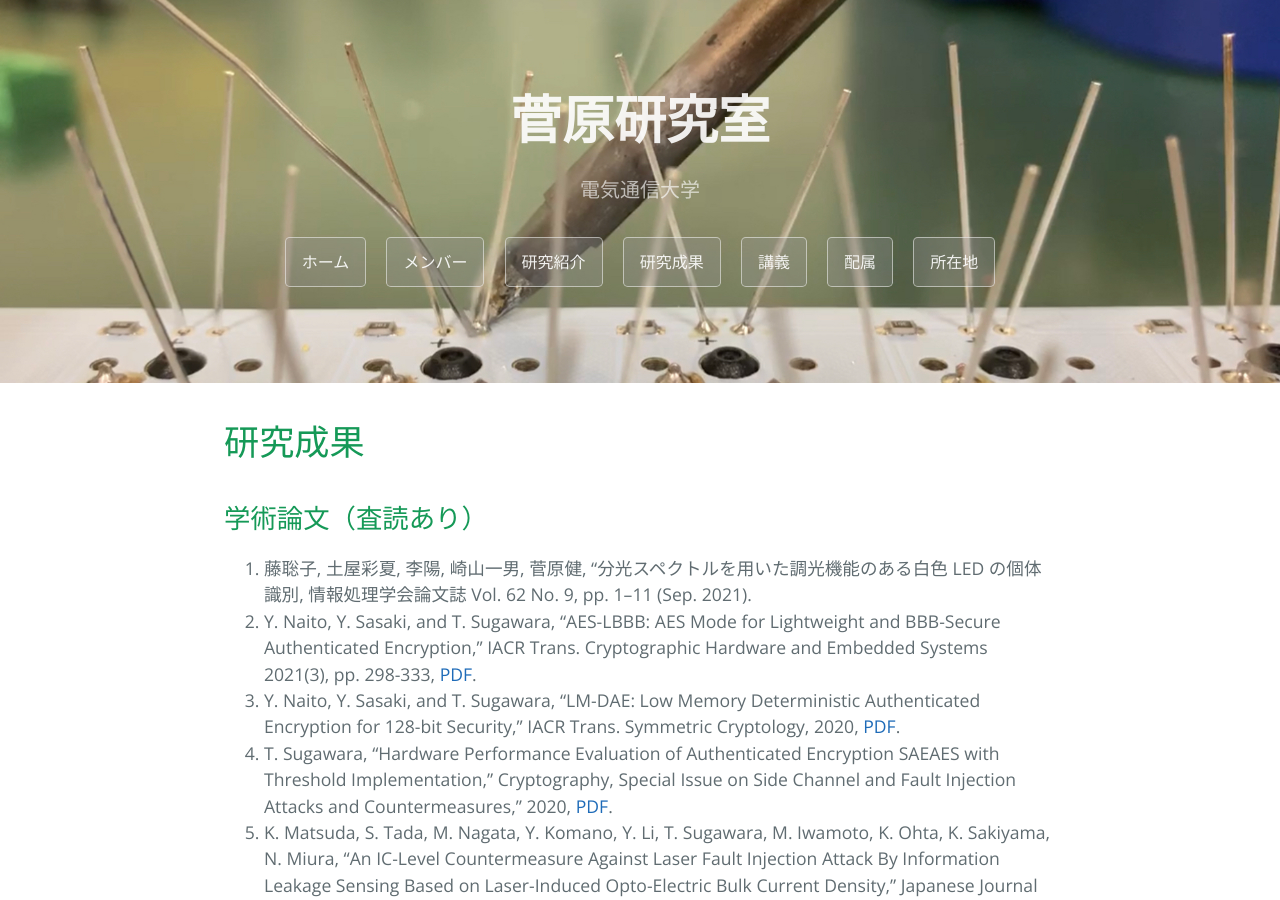
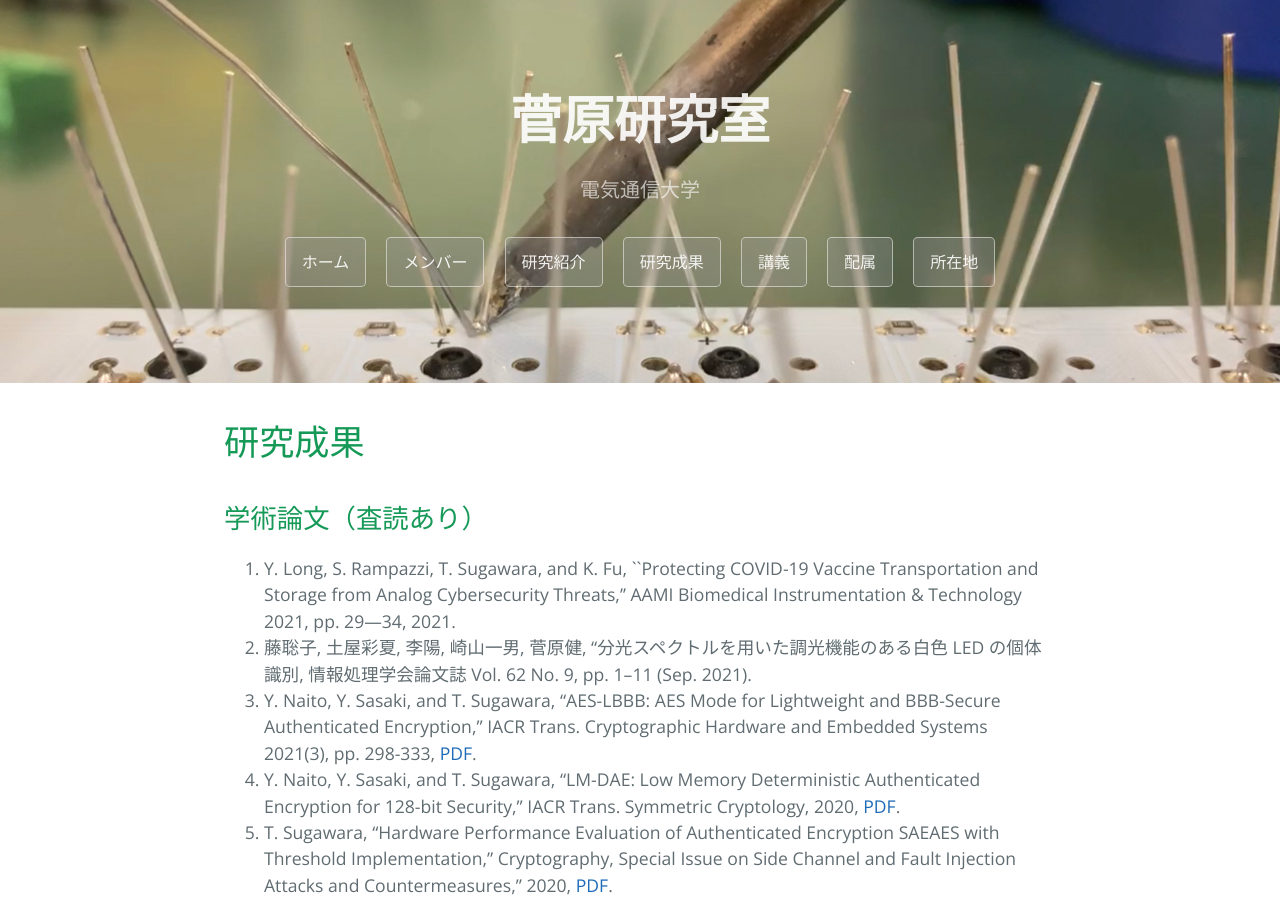
Before and after one commit to sugawara-bbbb/weblab, a Jekyll site: the page built from publication.md, in a window 1280 px wide and 900 px high. Built offline with Jekyll 4.4.1, drawn with Linux system fonts in a browser that asks for light colours; our own code applies the rules of GitHub Pages for plain Markdown files.

Commit message:
publication

```diff
--- a/publication.md
+++ b/publication.md
@@ -9,6 +9,7 @@ layout: default
 
 ## 学術論文（査読あり）
 
+1. Y. Long, S. Rampazzi, T. Sugawara, and K. Fu, ``Protecting COVID-19 Vaccine Transportation and Storage from Analog Cybersecurity Threats,’’ AAMI Biomedical Instrumentation & Technology 2021, pp. 29—34, 2021.
 1. 藤聡子, 土屋彩夏, 李陽, 崎山一男, 菅原健, "分光スペクトルを用いた調光機能のある白色 LED の個体識別, 情報処理学会論文誌 Vol. 62 No. 9, pp. 1–11 (Sep. 2021).
 1. Y. Naito, Y. Sasaki, and T. Sugawara, "AES-LBBB: AES Mode for Lightweight and BBB-Secure Authenticated Encryption," IACR Trans. Cryptographic Hardware and Embedded Systems 2021(3), pp. 298-333, [PDF](https://tches.iacr.org/index.php/TCHES/article/view/8976).
 1. Y. Naito, Y. Sasaki, and T. Sugawara, "LM-DAE: Low Memory Deterministic Authenticated Encryption for 128-bit Security," IACR Trans. Symmetric Cryptology, 2020, [PDF](https://tosc.iacr.org/index.php/ToSC/article/view/8746).
```
